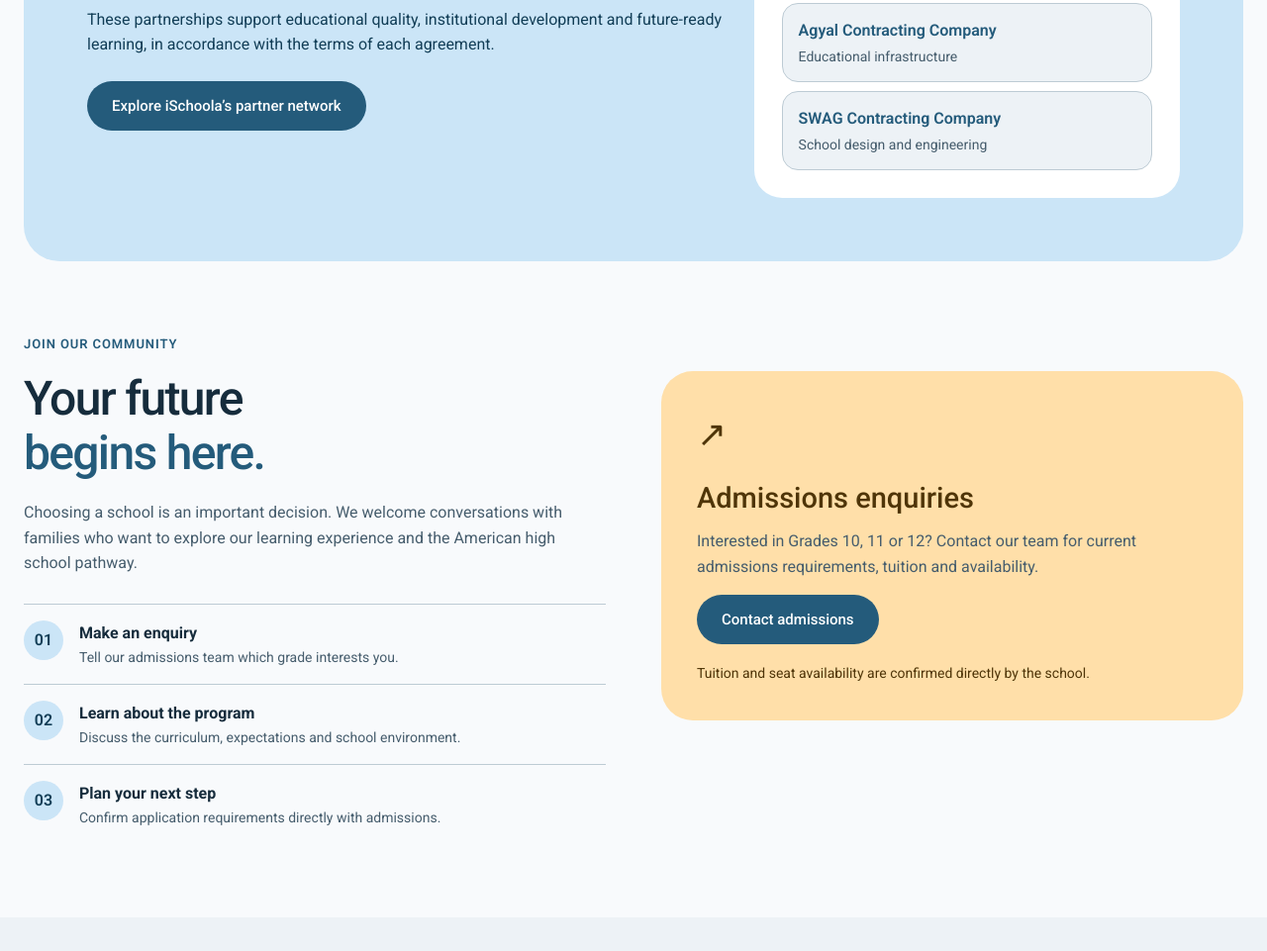
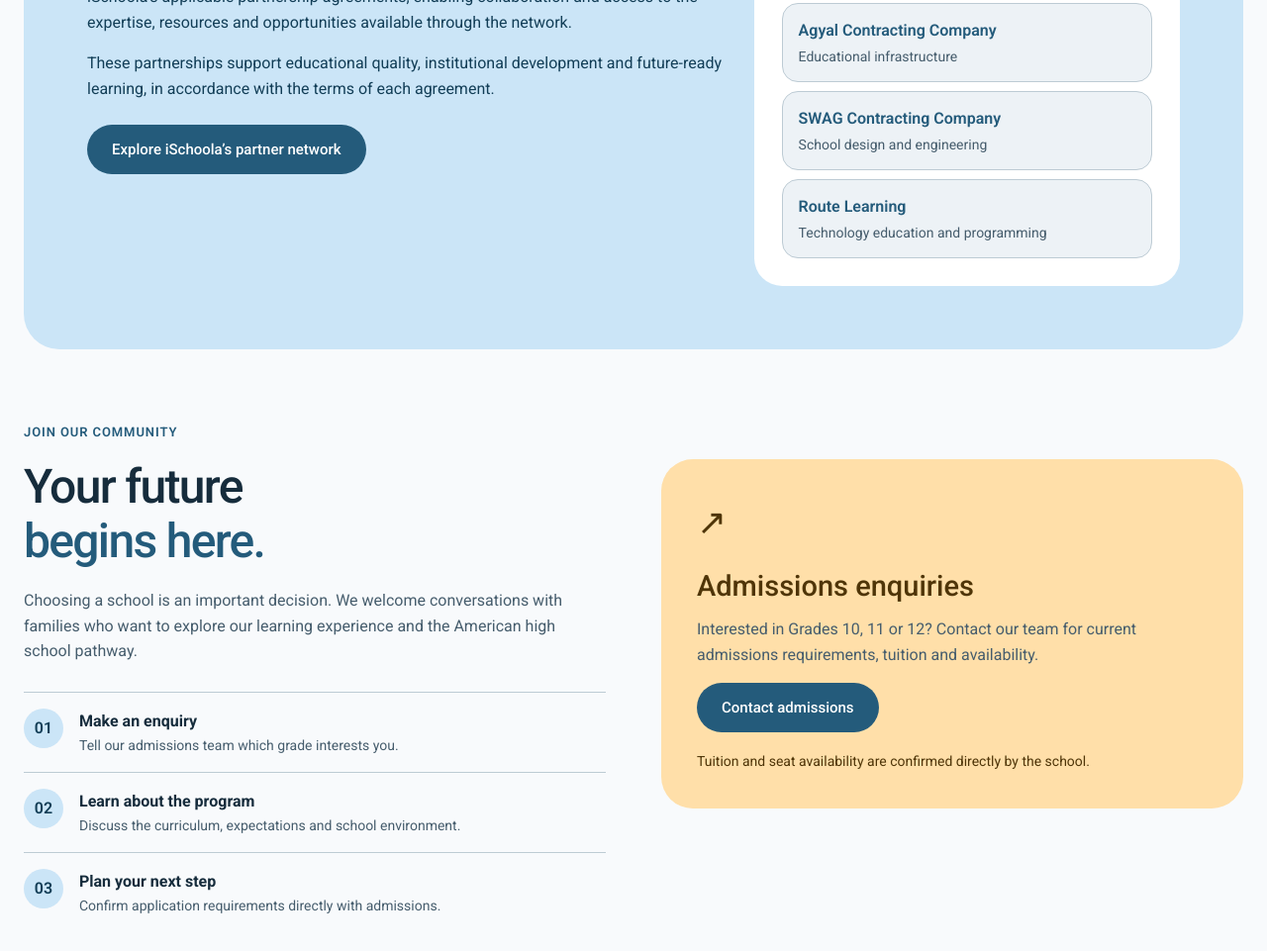
Before and after one commit to MarioButros/HillsInternationalSchools, a plain HTML site: page index.html in a window 1280 px wide. Shown: the part 4057-5018 px from the top of the page at 99% size. Drawn offline with Linux system fonts and the light colour scheme.

Commit message:
Add Route Learning to the strategic partnerships preview

```diff
--- a/index.html
+++ b/index.html
@@ -85,6 +85,9 @@
           <a class="partner-entry" href="https://ischoola.com/#infrastructure" target="_blank" rel="noopener noreferrer">
             <strong>SWAG Contracting Company</strong><span>School design and engineering</span>
           </a>
+          <a class="partner-entry" href="https://www.facebook.com/Routelearning/" target="_blank" rel="noopener noreferrer">
+            <strong>Route Learning</strong><span>Technology education and programming</span>
+          </a>
         </div>
       </div>
     </section>
```
